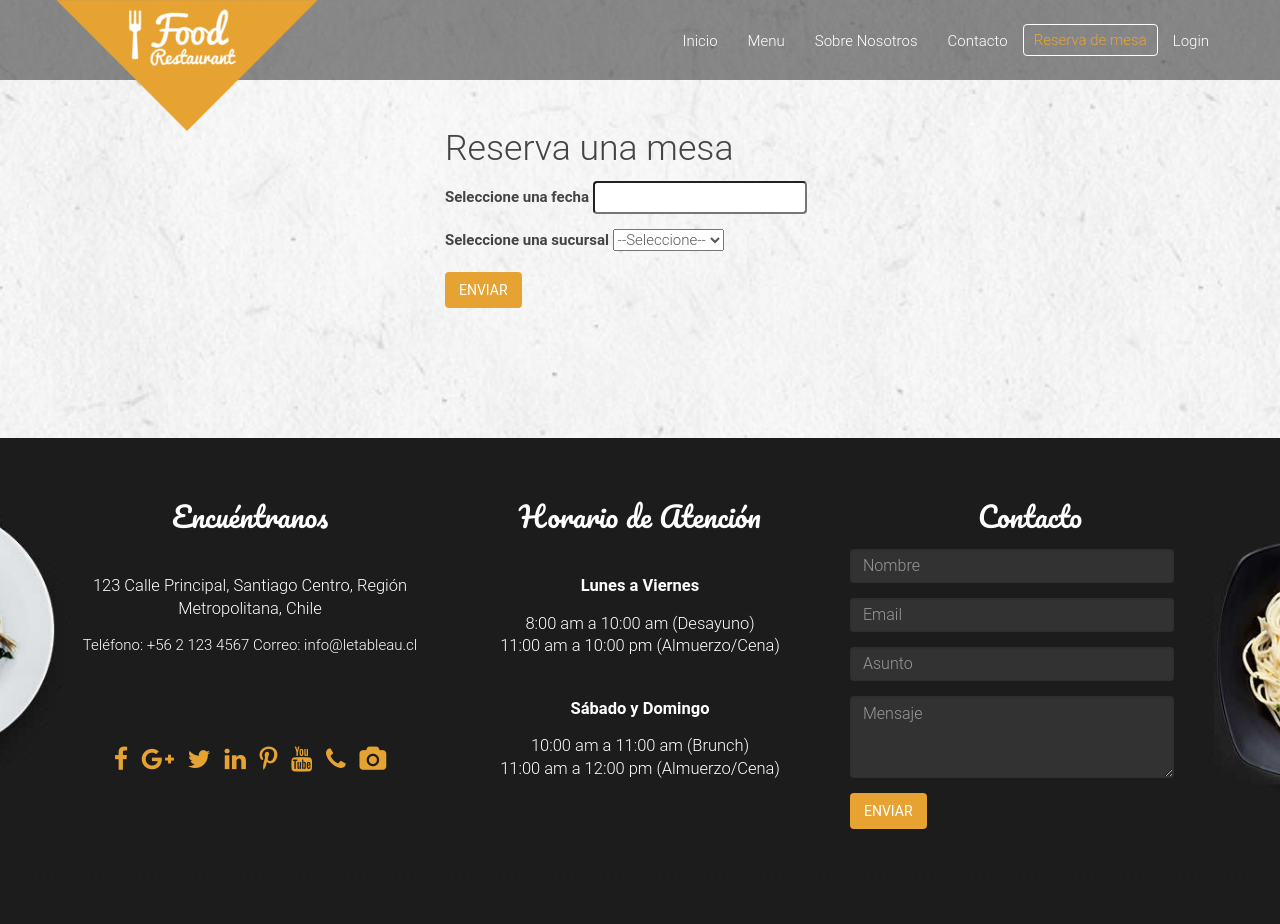
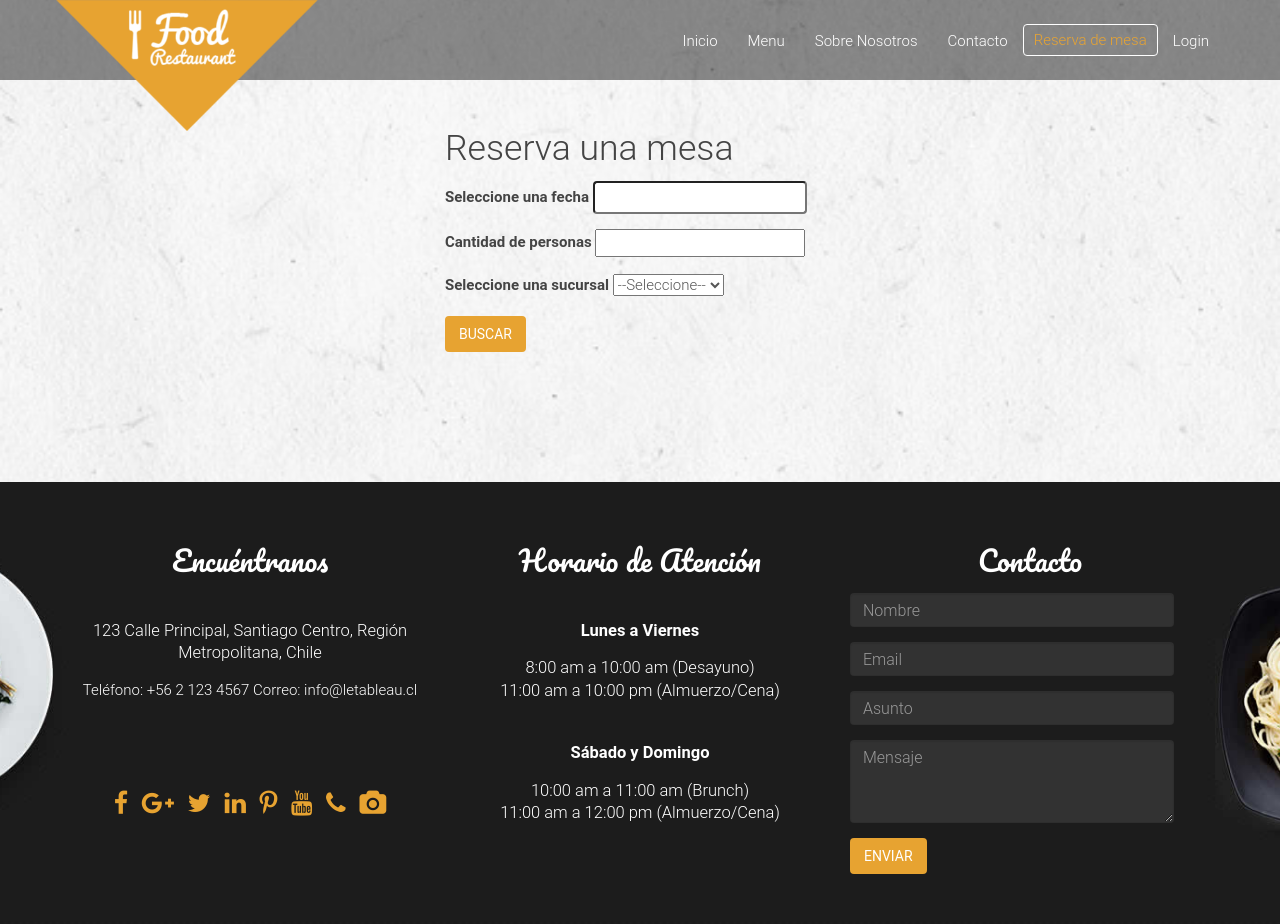
Before and after one commit to benjapob/letableau, a Django app: page /booking/ in a window 1280 px wide. Before the commit the page ends 829 px from the top, so only its background shows below. Run offline with Django 4.2, Linux system fonts and the light colour scheme; data that the repository does not hold is empty; parts of the project's set-up code (start-up, migrations or seed data) failed here and were passed over; some libraries are stand-ins or nearby versions.

Commit message:
cantidad

```diff
--- a/app1/views.py
+++ b/app1/views.py
@@ -73,12 +73,12 @@ def booking(request):
     mesas = None
     sucursales = Sucursal.objects.all()
     if request.method == "POST":
-        if (request.POST.get("sucursal") and request.POST.get("fecha")):
+        if (request.POST.get("sucursal") and request.POST.get("fecha") and request.POST.get("cantidad")):
             reservas = Reserva.objects.filter(fecha = request.POST.get("fecha"))
             listaMesas = []
             for reserva in reservas:
                 listaMesas.append(reserva.mesa.id)
-            mesas = Mesa.objects.filter(sucursal=request.POST.get("sucursal")).exclude(id__in=listaMesas)
+            mesas = Mesa.objects.filter(sucursal=request.POST.get("sucursal"), capacidad__gte=request.POST.get("cantidad")).exclude(id__in=listaMesas)
             if not mesas:
                 messages.error(request, "No hay mesas disponibles para esa fecha")
 
--- a/letableau/settings.py
+++ b/letableau/settings.py
@@ -82,6 +82,7 @@ DATABASES = {
         "ENGINE": "django.db.backends.mysql",
         "NAME": "tableau_db",
         "USER": "root",
+        "PASSWORD": "admin",
     }
 }
 
--- a/templates/booking.html
+++ b/templates/booking.html
@@ -12,6 +12,10 @@
                 <div class="form-group">
                     <label for="fecha">Seleccione una fecha</label>
                     <input name="fecha" id="fecha" class="datepicker" autocomplete="off" data-provide="datepicker">
+                </div>
+                <div class="form-group">
+                    <label for="cantidad">Cantidad de personas</label>
+                    <input type="number" min="1" name="cantidad" id="cantidad">
                 </div>
                 <div class="form-group">
                     <label for="sucursal">Seleccione una sucursal</label>
@@ -41,7 +45,7 @@
                 {%endfor%}
                 {%endif%}
 
-                <input type="submit" value="Enviar" class="btn btn-primary">
+                <input type="submit" value="Buscar" class="btn btn-primary">
             </form>
         </div>
     </div>
```
Also changed, not shown: app1/migrations/0001_initial.py (added).
